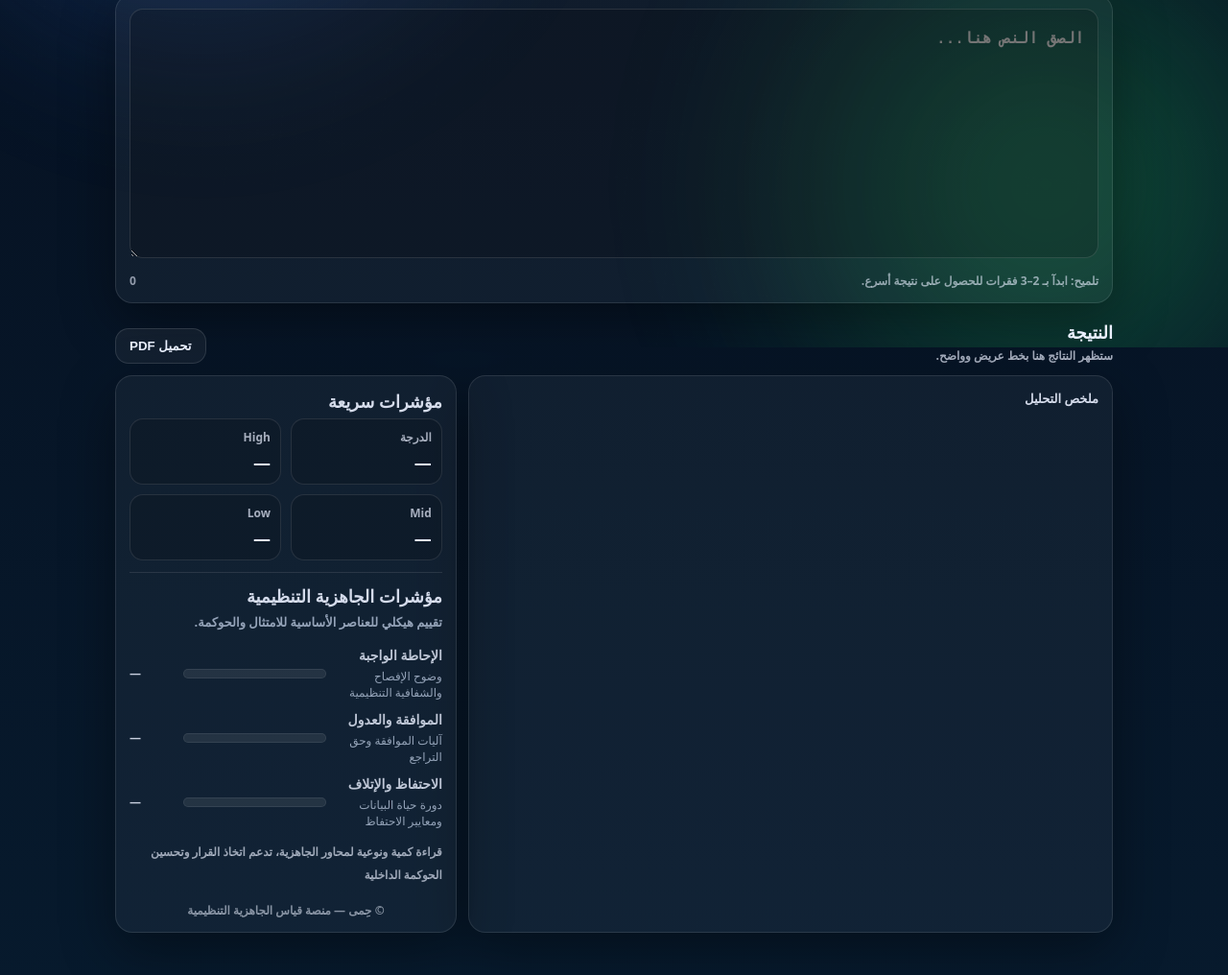
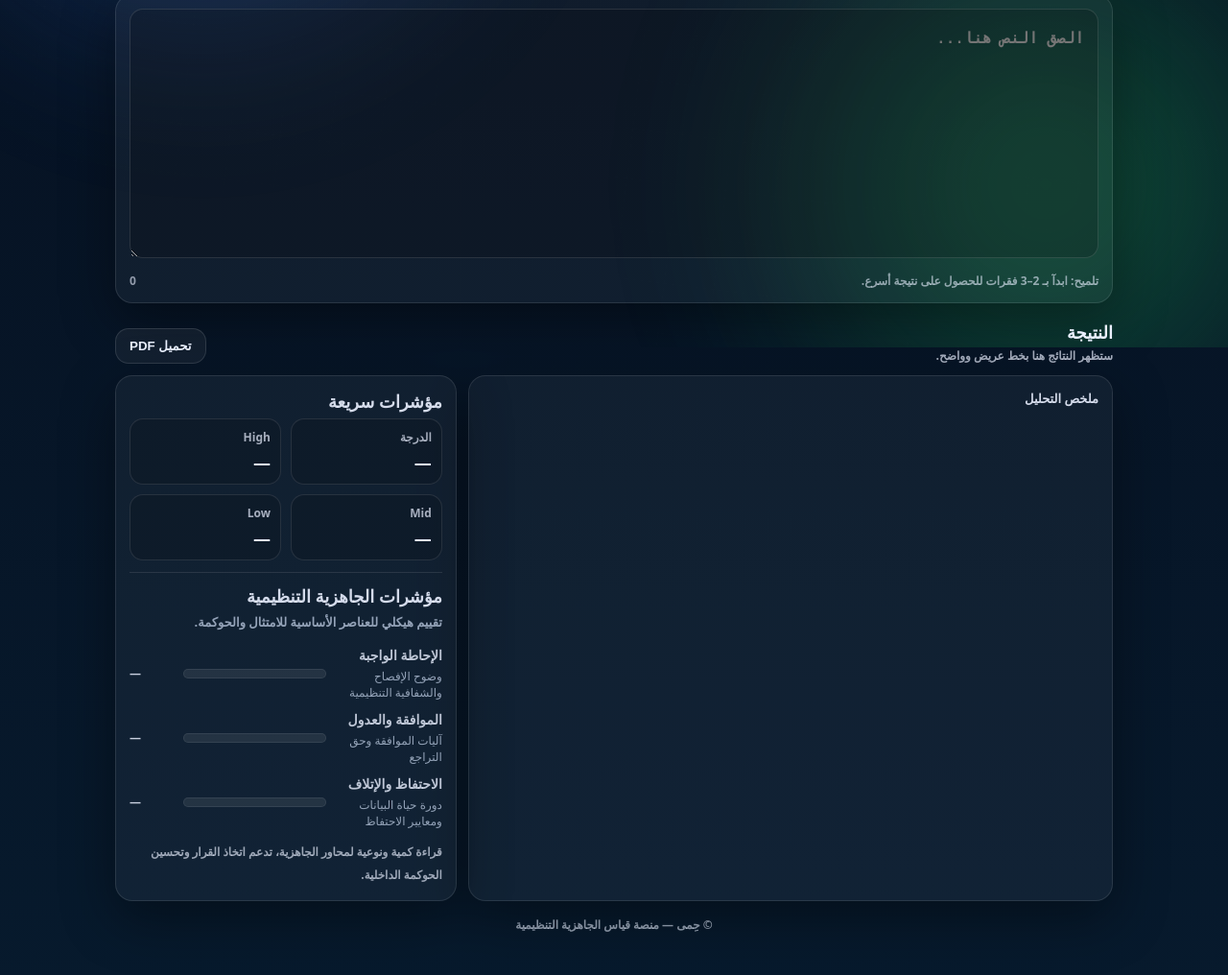
Before and after one commit to hayalhazza/hima-clean, a website: page public/index.html in a window 1280 px wide. Shown: the part 438-1454 px from the top of the page at 96% size. Drawn offline with Linux system fonts and the light colour scheme; a web font is replaced by a local one.

Commit message:
Fix footer position

```diff
--- a/public/index.html
+++ b/public/index.html
@@ -166,14 +166,13 @@
   </div>
 
 </div>
+<div class="note">
+  قراءة كمية ونوعية لمحاور الجاهزية، تدعم اتخاذ القرار وتحسين الحوكمة الداخلية.
+</div>
+</section>
 
-          <div class="note">
-  قراءة كمية ونوعية لمحاور الجاهزية، تدعم اتخاذ القرار وتحسين الحوكمة الداخلية
-</div>
-
-      <footer class="footer">© حِمى — منصة قياس الجاهزية التنظيمية</footer>
-    </section>
-  </main>
+<footer class="footer">© حِمى — منصة قياس الجاهزية التنظيمية</footer>
+</main>
 
   <script src="./app.js"></script>
 </body>
```
